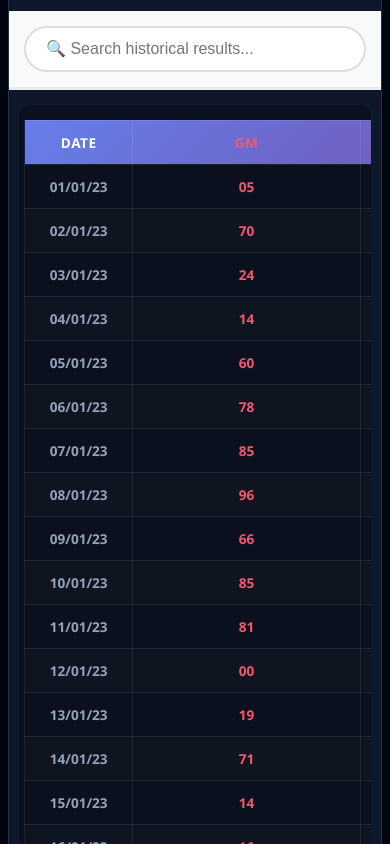
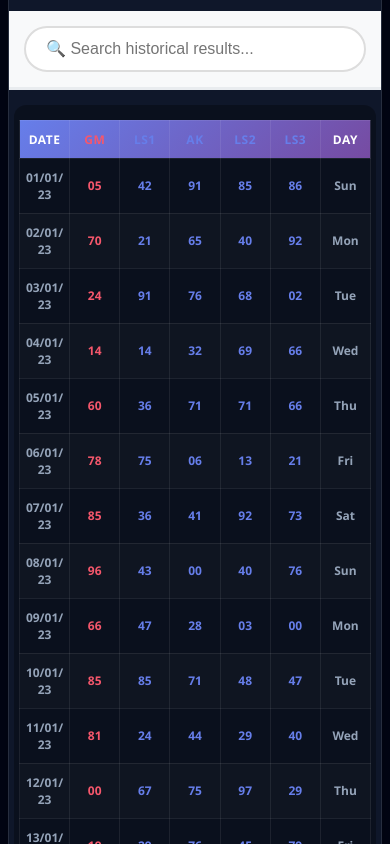
Before and after one commit to umairrana007/ak-lasbela-analysis, a React app in the folder frontend/: page / in a window 390 px wide. Shown: the part 4340-5184 px from the top of the page. Built offline with nearby package versions, Linux system fonts and the light colour scheme; no server answers; the database is empty; the HTML template or start-up script is replaced by a standard one.

Commit message:
Mobile optimization: remove horizontal scroll by tightening table layout and padding

```diff
--- a/frontend/src/index.css
+++ b/frontend/src/index.css
@@ -518,18 +518,24 @@ tbody tr:hover .day-column {
         -webkit-overflow-scrolling: touch !important;
         background: rgba(0,0,0,0.3) !important;
         border-radius: 12px !important;
-        margin: 15px 10px !important;
-        width: calc(100% - 20px) !important;
+        margin: 15px 5px !important;
+        width: calc(100% - 10px) !important;
     }
 
     table {
-        min-width: 650px !important; /* Force scroll for readability */
+        min-width: 100% !important;
+        width: 100% !important;
+        table-layout: fixed; /* Ensures columns stay tight */
     }
 
     th, td {
-        padding: 12px 10px !important;
-        font-size: 0.85em !important;
+        padding: 10px 4px !important; /* Minimal horizontal padding */
+        font-size: 0.75em !important; /* Smaller font to fit 7 columns */
+        word-break: break-all;
     }
+
+    .date-column { width: 75px !important; } /* Tighten specific columns */
+    .day-column { width: 45px !important; }
 
     /* Heatmap Digits Fix */
     .neural-card [style*="height: 80px"] + div {
```
